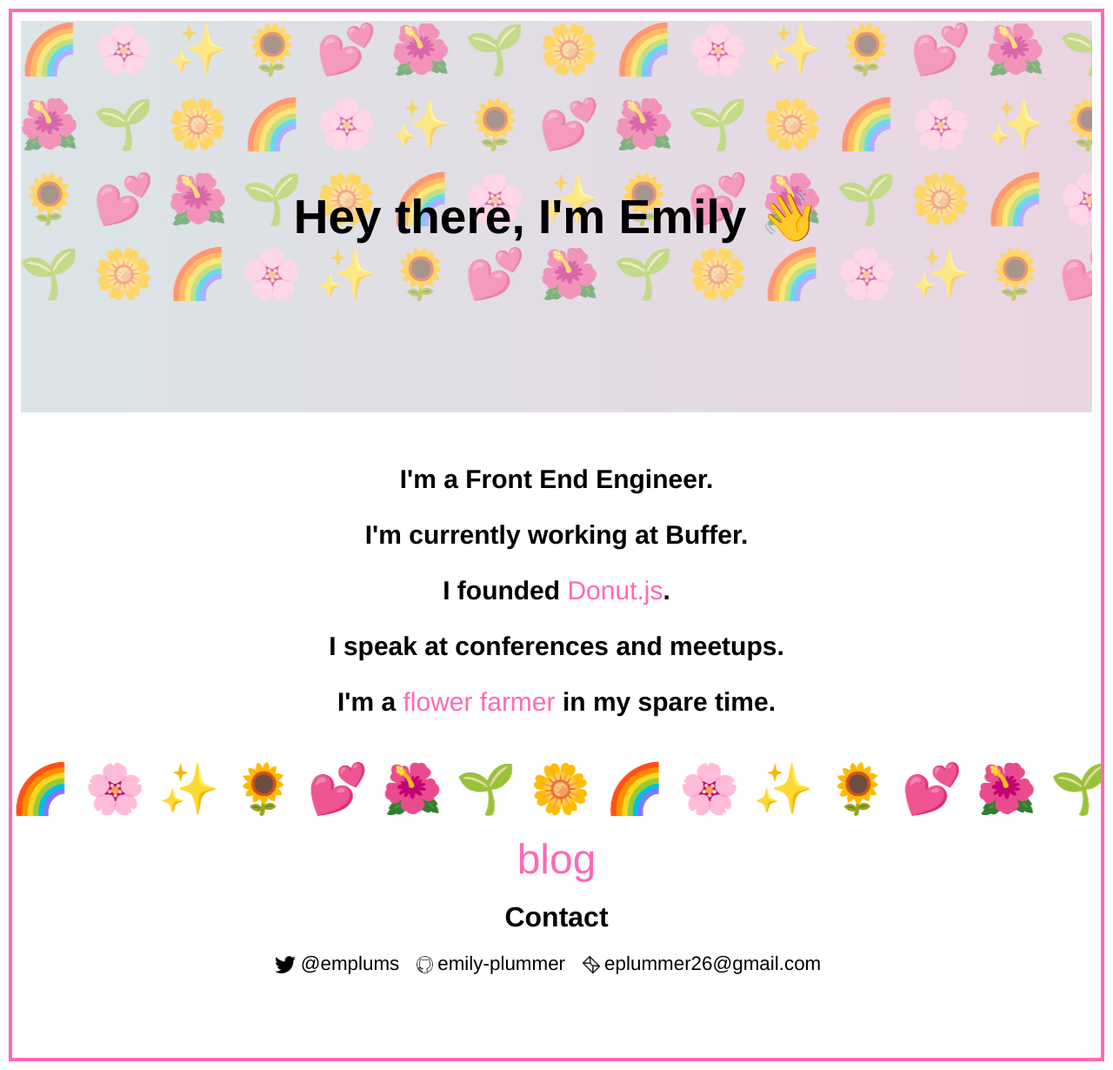
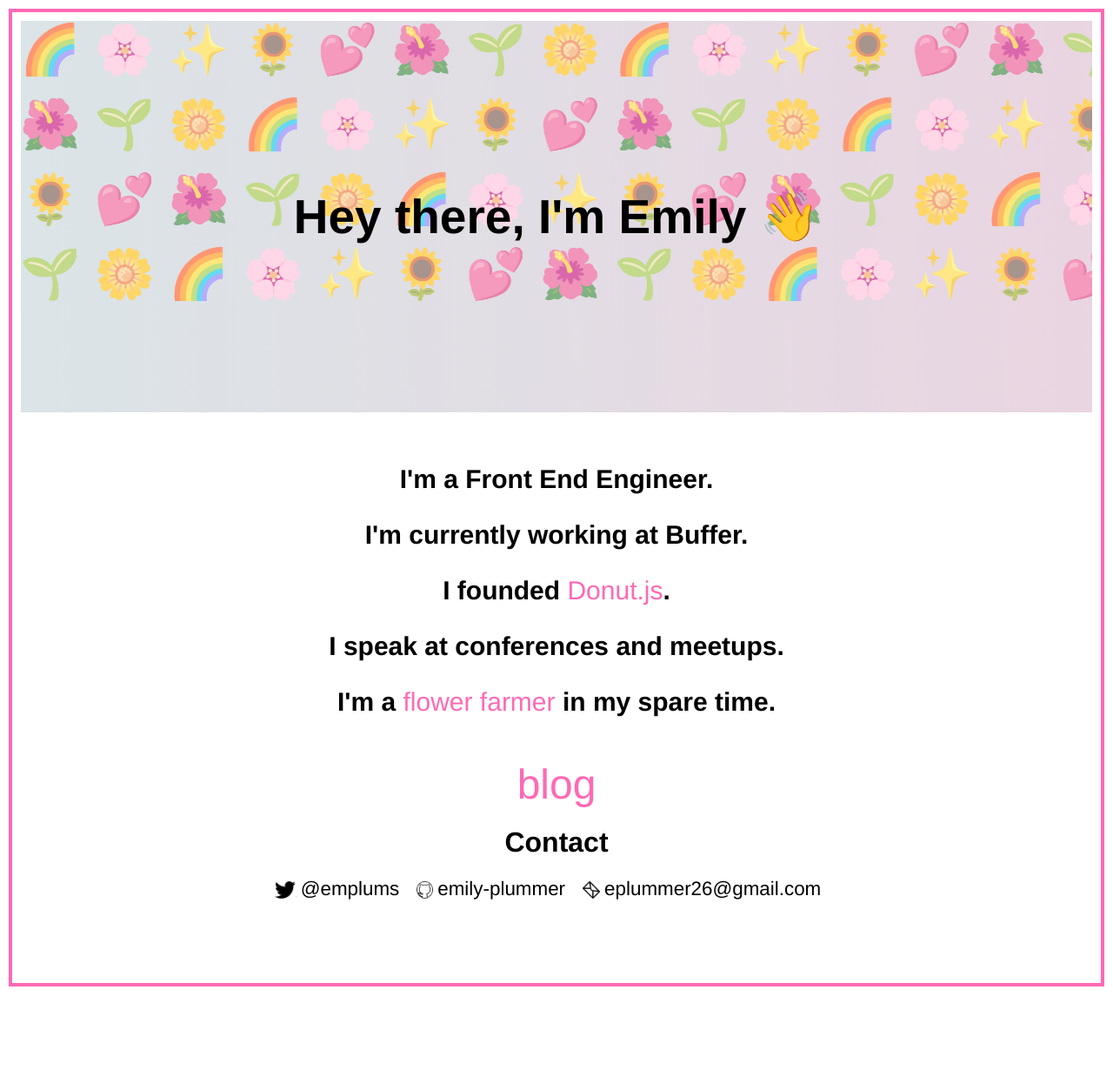
Before and after one commit to emplums/emily-plummer.github.io, a Jekyll site: the page index.html, which Jekyll copies as it is, in a window 1280 px wide. Shown: the whole page at 87% size. Built offline with Jekyll 4.4.1, drawn with Linux system fonts in a browser that asks for light colours; after the commit the page ends 1144 px from its top, so only the background shows below that.

Commit message:
remove just one marquee

```diff
--- a/index.html
+++ b/index.html
@@ -27,9 +27,6 @@
       <p>I speak at conferences and meetups.</p>
       <p>I'm a <a href="https://instagram.com/wittefarm">flower farmer</a> in my spare time.</p>
     </div>
-    <div>
-      <marquee class='marq' behavior='alternate'>🌈 🌸 ✨ 🌻 💕 🌺 🌱 🌼 🌈 🌸 ✨ 🌻 💕 🌺 🌱 🌼 🌈 🌸 ✨ 🌻 💕 🌺 🌱 🌼 🌈 🌸 ✨ 🌻 💕 🌺 🌱 🌼 🌈 🌸 ✨ 🌻 💕 🌺 🌱 🌼 </marquee>
-    </div>
     <a class='blog-link' href='/blog'>blog</a>
 
     <div class='footer'>
```
